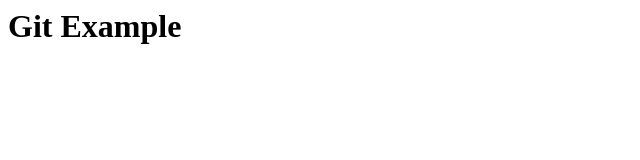
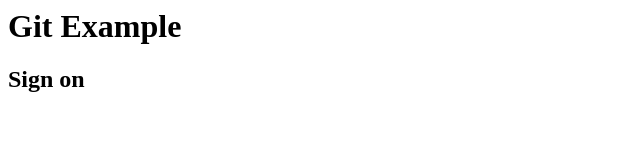
Before and after one commit to TashaPenwellHC/git_example, a plain HTML site: page index.html in a window 1280 px wide. Shown: the whole page, without its empty margins (0-640 px from the left). Drawn offline with Linux system fonts and the light colour scheme.

Commit message:
sign on form

```diff
--- a/index.html
+++ b/index.html
@@ -5,6 +5,7 @@
 
 <body>
   <h1>Git Example</h1>
+  <h2>Sign on</h2>
 </body>
 
 </html>
```
Also changed, not shown: signon.html (added).
